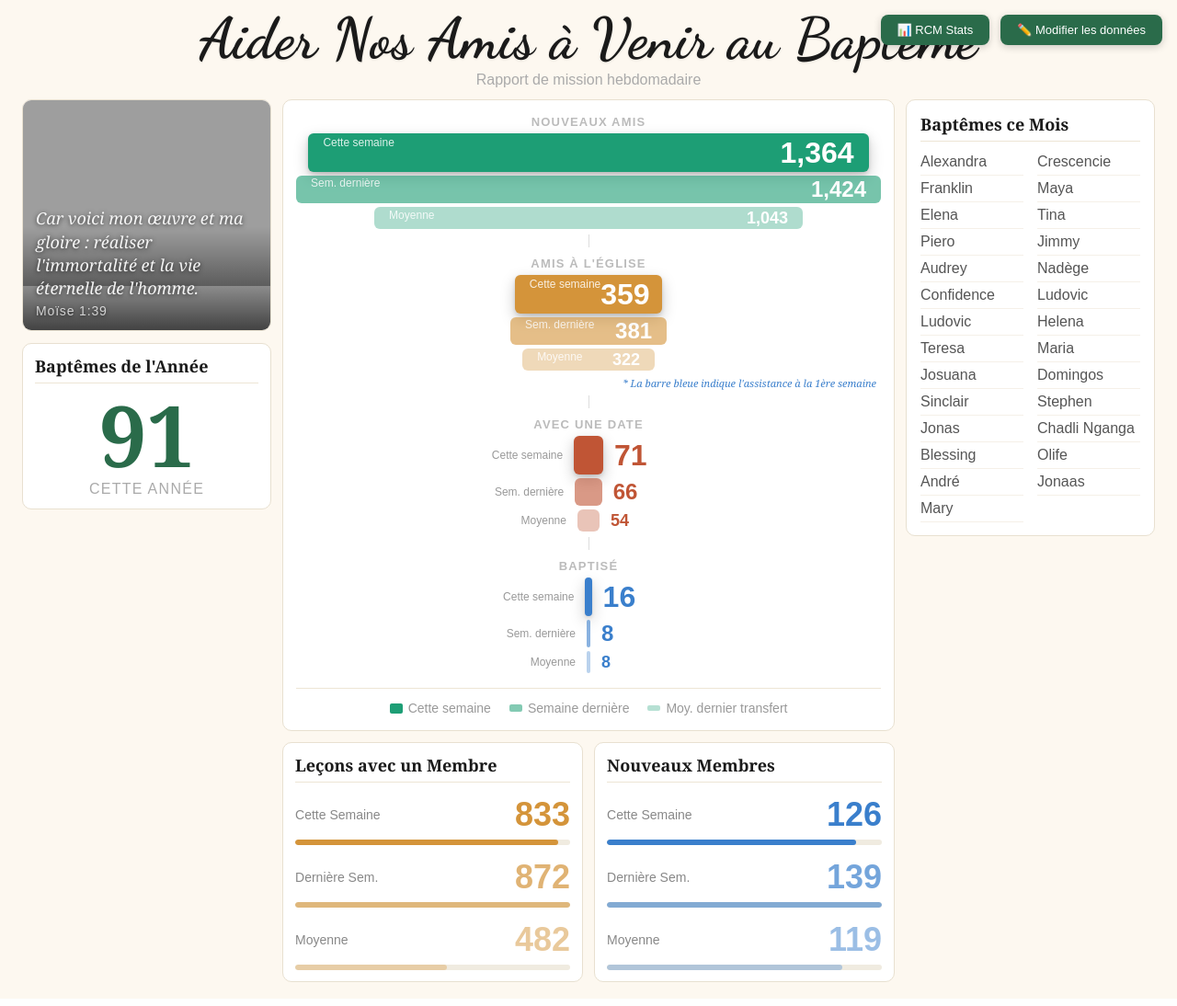
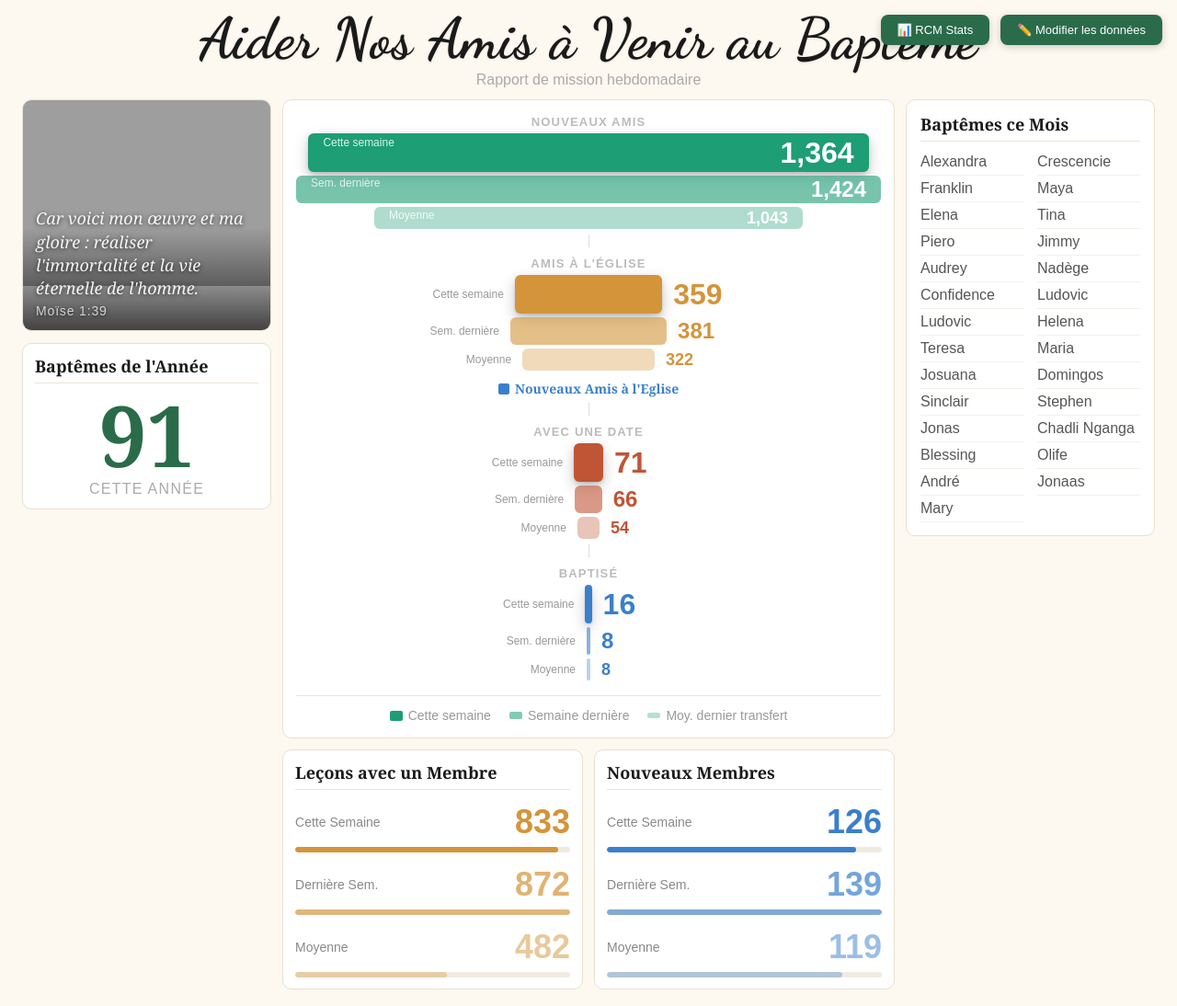
Before and after one commit to missionfrancaisedelyon/boussole-hebdo, a Flask app: page / in a window 1280 px wide. Shown: the whole page at 92% size. Run offline with Flask 3, Linux system fonts and the light colour scheme; some libraries are stand-ins or nearby versions; grey boxes are pictures that could not be loaded.

Commit message:
fixed amis readablility on small screens

```diff
--- a/templates/index.html
+++ b/templates/index.html
@@ -899,8 +899,8 @@
       const allVals = data.stages.flatMap(s => [s.tw, s.lw, s.avg]);
       const globalMax = Math.max(...allVals);
 
-      function barHTML(cls, w, color, opacity, labelTxt, val, numCls, nestedFriendsCount = 0) {
-        // Base style for the pill container, flexbox added to fix text spacing
+      // ADDED: a 'forceOutside' parameter at the end
+      function barHTML(cls, w, color, opacity, labelTxt, val, numCls, nestedFriendsCount = 0, forceOutside = false) {
         const barStyle = `width:${Math.max(w, 4)}px;background:${color};${opacity ? 'opacity:' + opacity : ''};position:relative;overflow:hidden;display:flex;align-items:center;`;
 
         let nestedHtml = '';
@@ -908,13 +908,14 @@
           const parentVal = parseInt(val.toString().replace(/,/g, '')) || 1;
           const percent = Math.min((nestedFriendsCount / parentVal) * 100, 100);
 
-          // The inner nested bar (Dark Blue). Added 'title' for hover tooltip!
-          nestedHtml = `<div title="Amis venus pour la première fois" style="position:absolute; height:100%; width:${percent}%; background:#3A7FCC; top:0; left:0; display:flex; align-items:center; justify-content:flex-end; padding-right:8px; box-sizing:border-box; z-index:2; border-radius:inherit;">
-            <span style="color:white; font-size:12px; font-weight:bold; font-family:sans-serif;">${nestedFriendsCount}</span>
+          // The inner nested bar (Dark Blue). Font size increased to 14px for readability
+          nestedHtml = `<div title="Nouveaux Amis à l'Eglise" style="position:absolute; height:100%; width:${percent}%; background:#3A7FCC; top:0; left:0; display:flex; align-items:center; justify-content:flex-end; padding-right:8px; box-sizing:border-box; z-index:2; border-radius:inherit;">
+            <span style="color:white; font-size:14px; font-weight:bold; font-family:sans-serif;">${nestedFriendsCount}</span>
           </div>`;
         }
 
-        if (w >= 105) {
+        // Only draw text inside if the bar is wide enough AND we aren't forcing it outside
+        if (w >= 105 && !forceOutside) {
           return `<div class="bar-row">
             <div class="bar-pill ${cls}" style="${barStyle}">
               ${nestedHtml}
@@ -925,6 +926,7 @@
             </div>
           </div>`;
         } else {
+          // Text draws on the outside!
           return `<div class="bar-row" style="display:grid;grid-template-columns:1fr auto 1fr;align-items:center;gap:6px;">
             <span class="outside-label" style="text-align:right;">${labelTxt}</span>
             <div class="bar-pill ${cls}" style="${barStyle};padding:0;">${nestedHtml}</div>
@@ -938,23 +940,28 @@
         let nestedTw = 0;
         let nestedLw = 0;
         let legendHtml = '';
+        let isAmisEglise = false; // Flag to tell barHTML to push text outside
 
         // Check if the current stage is "Amis à l'église"
         const stageName = s.label.toLowerCase();
         if (stageName.includes("église") || stageName.includes("eglise")) {
+          isAmisEglise = true;
           nestedTw = friendsAttendanceData.current || 0;
           nestedLw = friendsAttendanceData.lastWeek || 0;
 
-          // Create the small legend text under the bars for this specific stage
-          legendHtml = `<div style="text-align: right; font-size: 11px; color: #3A7FCC; font-style: italic; margin-top: 6px; padding-right: 5px;">* La barre bleue indique l'assistance à la 1ère semaine</div>`;
+          // Replaced the tiny italic text with a large, readable label centered under the bars
+          legendHtml = `<div style="text-align: center; font-size: 14px; font-weight: bold; color: #3A7FCC; margin-top: 10px; display: flex; align-items: center; justify-content: center; gap: 6px;">
+            <div style="width: 12px; height: 12px; background: #3A7FCC; border-radius: 2px;"></div>
+            Nouveaux Amis à l'Eglise
+          </div>`;
         }
 
         funnel.innerHTML += `${i > 0 ? '<div class="stage-sep"><div class="sep-line"></div></div>' : ''}
         <div class="stage-block">
           <div class="stage-label-txt">${s.label}</div>
-          ${barHTML('tw', (s.tw / globalMax) * availW, s.color, null, 'Cette semaine', s.tw.toLocaleString(), 'tw', nestedTw)}
-          ${barHTML('lw', (s.lw / globalMax) * availW, s.color, '0.6', 'Sem. dernière', s.lw.toLocaleString(), 'lw', nestedLw)}
-          ${barHTML('avg', (s.avg / globalMax) * availW, s.color, '0.35', 'Moyenne', s.avg.toLocaleString(), 'avg', 0)}
+          ${barHTML('tw', (s.tw / globalMax) * availW, s.color, null, 'Cette semaine', s.tw.toLocaleString(), 'tw', nestedTw, isAmisEglise)}
+          ${barHTML('lw', (s.lw / globalMax) * availW, s.color, '0.6', 'Sem. dernière', s.lw.toLocaleString(), 'lw', nestedLw, isAmisEglise)}
+          ${barHTML('avg', (s.avg / globalMax) * availW, s.color, '0.35', 'Moyenne', s.avg.toLocaleString(), 'avg', 0, isAmisEglise)}
           ${legendHtml}
         </div>`;
       });
```
